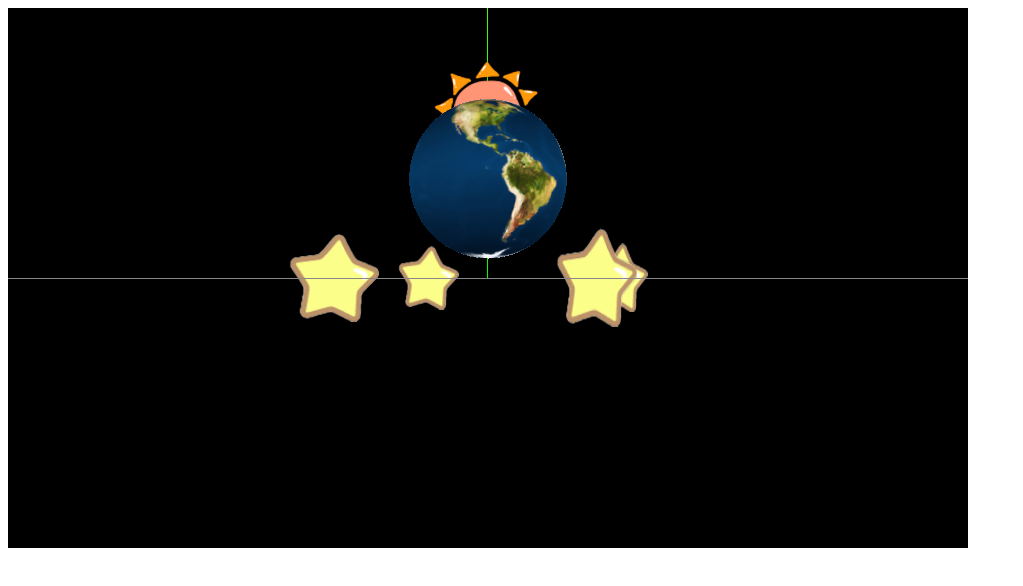
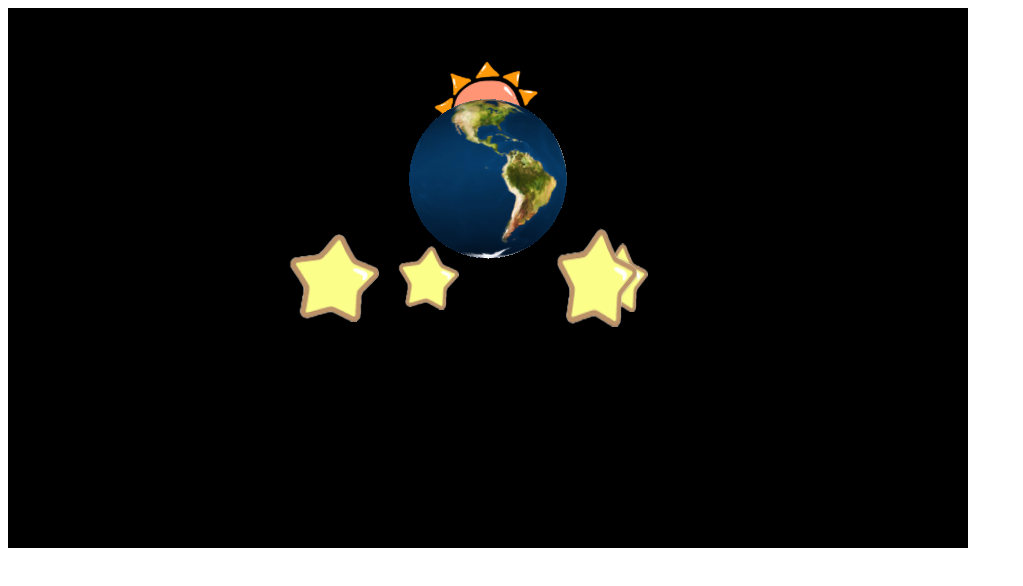
Before and after one commit to YutoWatanabe0707/6666, a plain HTML site: page sample3(X).html in a window 1280 px wide. Shown: the whole page, without its empty margins (0-1023 px from the left). Drawn offline with nearby package versions, Linux system fonts and the light colour scheme; animation ran at ten frames a second; files whose address does not match are found by name.

Commit message:
Update sample3(X).html

```diff
--- a/sample3(X).html
+++ b/sample3(X).html
@@ -31,10 +31,10 @@
         controls.autoRotate = true;
 
         // helper
-        const gridHelper = new THREE.GridHelper(1000,20); // size, step
-        scene.add(gridHelper);
-        const axisHelper = new THREE.AxisHelper(1000); //軸の長さ　X：赤、Y：緑、z：青
-        scene.add(axisHelper);
+       // const gridHelper = new THREE.GridHelper(1000,20); // size, step
+       // scene.add(gridHelper);
+        //const axisHelper = new THREE.AxisHelper(1000); //軸の長さ　X：赤、Y：緑、z：青
+       // scene.add(axisHelper);
 
          // texture作成
         var textureLoader = new THREE.TextureLoader();
```
